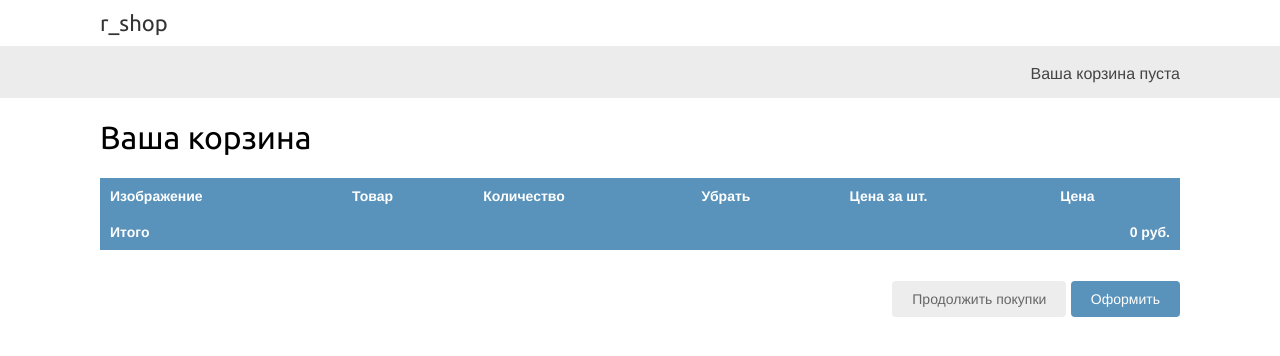
After one commit to ozdorova/django-webshop, a Django app: page /cart/ in a window 1280 px wide. The commit adds this page. Shown: the top 356 px of the page. Run offline with Django 4.2, Linux system fonts and the light colour scheme.

Commit message:
update cart

```diff
--- /dev/null
+++ b/cart/templates/cart/detail.html
@@ -0,0 +1,59 @@
+{% extends 'shop/base.html' %}
+{% load static %}
+
+{% block title %}
+    Ваша корзина
+{% endblock  %}
+
+{% block content %}
+    <h1>Ваша корзина</h1>
+    <table class="cart">
+        <thead>
+            <th>Изображение</th>
+            <th>Товар</th>
+            <th>Количество</th>
+            <th>Убрать</th>
+            <th>Цена за шт.</th>
+            <th>Цена</th>
+        </thead>
+        <tbody>
+            {% for item in cart %}
+                {% with product=item.product %}
+                    <tr>
+                        <td>
+                            <a href="{{product.get_absolute_url }}">
+                                <img src="{% if product.image %}{{ product.image.url }}{% else %}{% static 'img/no_img.png'%}{% endif %}">
+                            </a>
+                        </td>
+                        <td>{{ product.name }}</td>
+                        <td>
+                            <form action="{% url 'cart:cart_add' product.id %}" method="post">
+                                {{ item.update_quantity_form.quantity }}
+                                {{ item.update_quantity_form.override }}
+                                <input type="submit" value="Обновить">
+                                {% csrf_token %}
+                            </form>
+                        </td>
+                        <td>
+                            <form method="post" action="{% url 'cart:cart_remove' product.id %}">
+                                {% csrf_token %}
+                                <input type="submit" value="Удалить товар">
+                            </form>
+                        </td>
+                        <td class="num">{{ item.price }}</td>
+                        <td class="num">{{ item.total_price }}</td>
+                    </tr>
+                {% endwith %}
+            {% endfor %}
+            <tr class="total">
+                <td>Итого</td>
+                <td colspan="4"></td>
+                <td class="num">{{ cart.get_total_price }} руб.</td>
+            </tr>
+        </tbody>
+    </table>
+    <p class="text-right">
+        <a href="{% url 'shop:product_list' %}" class="button light">Продолжить покупки</a>
+        <a href="#" class="button">Оформить</a>
+    </p>
+{% endblock  %}
--- a/cart/views.py
+++ b/cart/views.py
@@ -37,6 +37,9 @@ def cart_remove(request, product_id):
 def cart_detail(request):
     """Отображение корзины"""
     cart = Cart(request)
+    for item in cart:
+        item['update_quantity_form'] = CartAddProductForm(initial={'quantity': item['quantity'],
+                                                                    'override': True})
     return render(
         request,
         'cart/detail.html',
--- a/shop/templates/shop/product/detail.html
+++ b/shop/templates/shop/product/detail.html
@@ -15,6 +15,11 @@
             </a>
         </h2>
         <p class="price">{{ product.price}} руб</p>
+        <form action="{% url 'cart:cart_add' product.id %}" method="post">
+            {% csrf_token %}
+            {{ cart_product_form }}
+            <input type="submit" value="Добавить в корзину">
+        </form>
         {{ product.description|linebreaks }}
     </div>
 {% endblock  %}
--- a/shop/views.py
+++ b/shop/views.py
@@ -1,5 +1,6 @@
 from django.shortcuts import render, get_object_or_404
 from .models import Category, Product
+from cart.forms import CartAddProductForm
 
 
 def product_list(request, category_slug=None):
@@ -23,8 +24,10 @@ def product_list(request, category_slug=None):
 def product_detail(request, id, slug):
     product = get_object_or_404(Product, id=id, slug=slug, available=True)
 
+    #добавление товара в корзину
+    cart_product_form = CartAddProductForm()
     return render(
         request,
         'shop/product/detail.html',
-        {'product': product},
+        {'product': product, 'cart_product_form': cart_product_form},
     )
```
Also changed, not shown: db.sqlite3.
